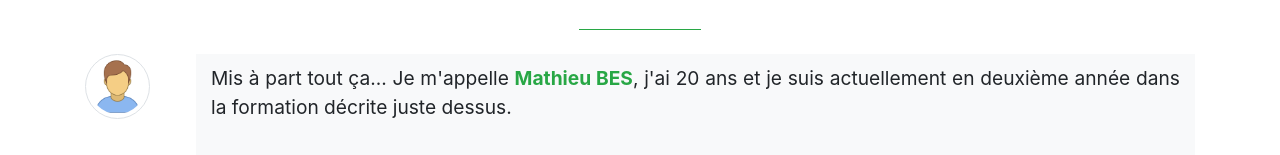
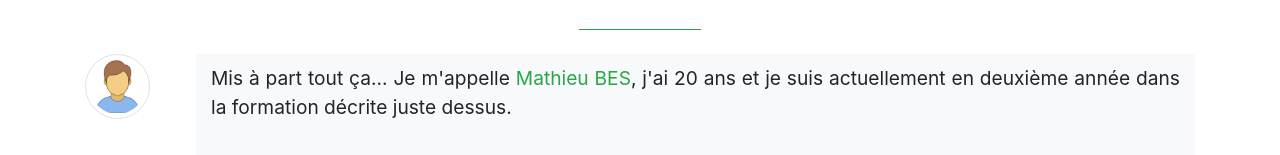
Before and after one commit to bsmath/bsmath.github.io, a plain HTML site: page index.html in a window 1280 px wide. Shown: the part 1351-1506 px from the top of the page. Drawn offline with nearby package versions, Linux system fonts and the light colour scheme; a web font is replaced by a local one.

Commit message:
Texte en gras enlevé pour "Mathieu BES" dans la présentation

```diff
--- a/index.html
+++ b/index.html
@@ -103,7 +103,7 @@
             <div class="col-12 col-md-11">
                 <div class="speech-bubble d-inline-block ml-md-3">
                     <p class="text-justify">
-                        Mis à part tout ça... Je m'appelle <strong class="text-primary">Mathieu BES</strong>, j'ai 20 ans et je suis actuellement en deuxième année dans la formation décrite juste dessus.<br/><br/>
+                        Mis à part tout ça... Je m'appelle <span class="text-primary">Mathieu BES</span>, j'ai 20 ans et je suis actuellement en deuxième année dans la formation décrite juste dessus.<br/><br/>
                         <i class="text-primary">Pourquoi avoir choisi la spécialisation développement ? <br/></i>
                         Tout simplement pour moi cette spécialisation n'était pas simplement un choix car le développement est une passion depuis mon plus jeune âge. J'apprécie la satisfaction que procure l'accomplissement d'un projet sur la durée et de pouvoir en voir le résultat ainsi que le faire partager à son entourage.<br/>
                         Le développement était une vocation et je me réjoui de savoir que l'informatique est en perpetuelle évolution et donc que ne j'aurai jamais fini d'enrichir mes connaissances...
```
